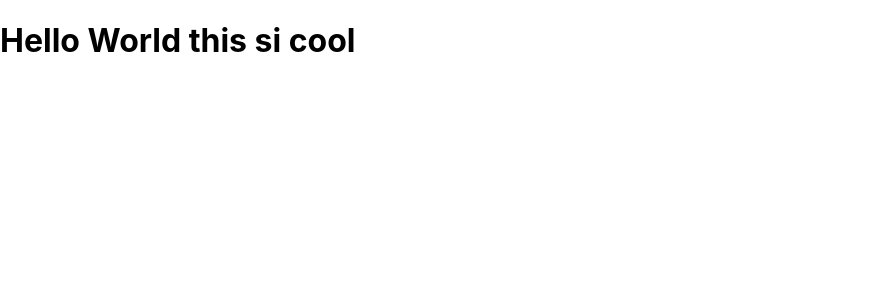
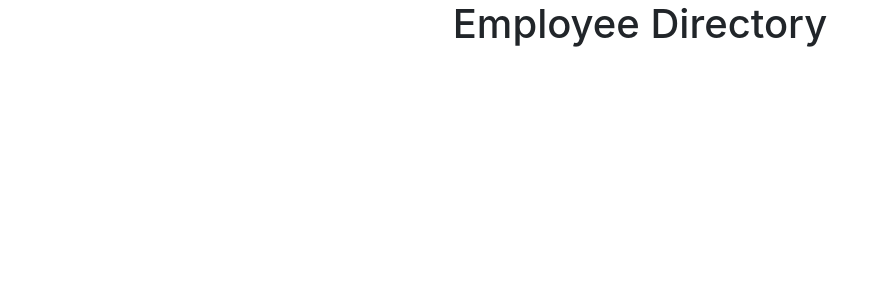
Before and after one commit to Latinobull/Employee-Directory, a React (Create React App) app: page / in a window 1280 px wide. Shown: the top 300 px of the page, without its empty margins (0-887 px from the left). Built offline with nearby package versions, Linux system fonts and the light colour scheme.

Commit message:
got the header finished

```diff
--- a/package.json
+++ b/package.json
@@ -7,6 +7,7 @@
     "@testing-library/react": "^11.2.5",
     "@testing-library/user-event": "^12.8.3",
     "axios": "^0.21.1",
+    "bootstrap": "^4.6.0",
     "react": "^17.0.2",
     "react-dom": "^17.0.2",
     "react-router-dom": "^5.2.0",
--- a/src/components/header.js
+++ b/src/components/header.js
@@ -1,7 +1,7 @@
 import React from 'react';
 
 function Header() {
-  return <h1>Hello World this si cool </h1>;
+  return <h1 className="text-center">Employee Directory </h1>;
 }
 
 export default Header;
--- a/src/index.js
+++ b/src/index.js
@@ -3,7 +3,7 @@ import ReactDOM from 'react-dom';
 import './index.css';
 import App from './App';
 import reportWebVitals from './reportWebVitals';
-
+import 'bootstrap/dist/css/bootstrap.min.css';
 ReactDOM.render(
   <React.StrictMode>
     <App />
```
